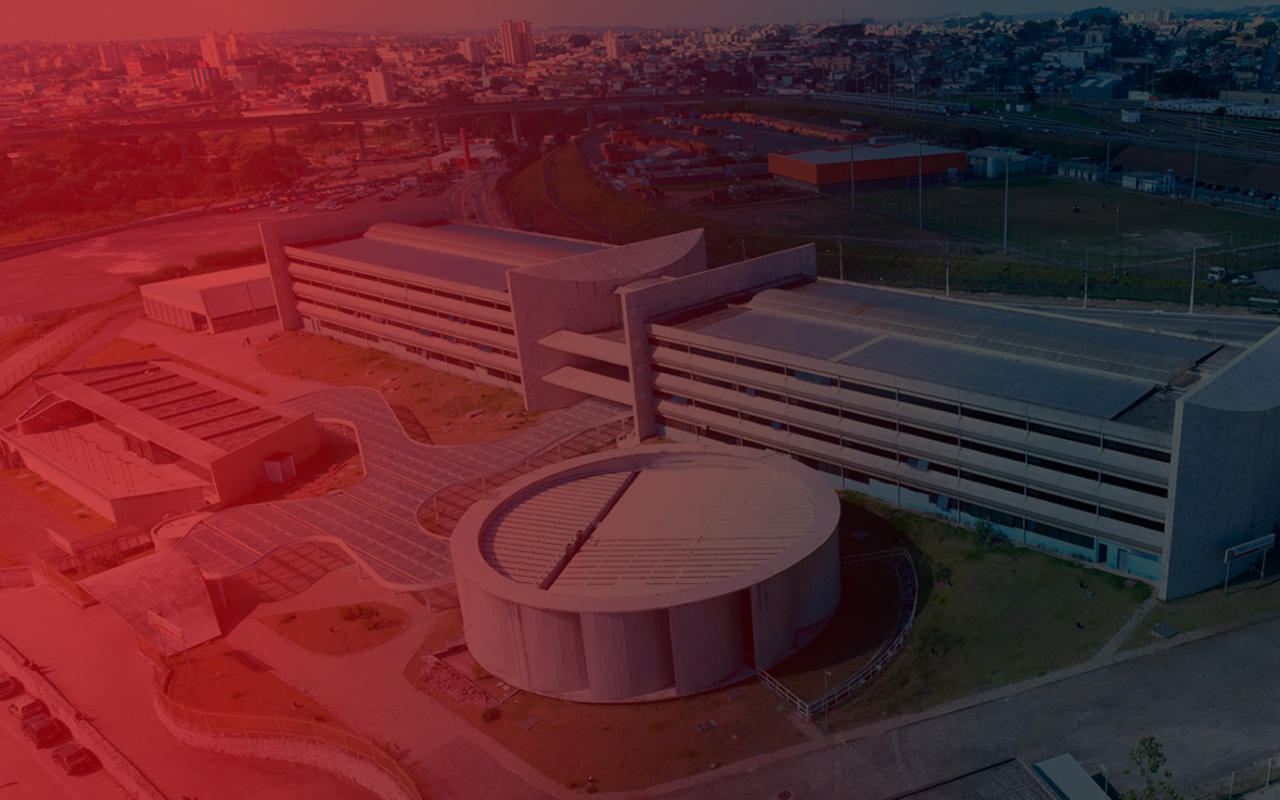
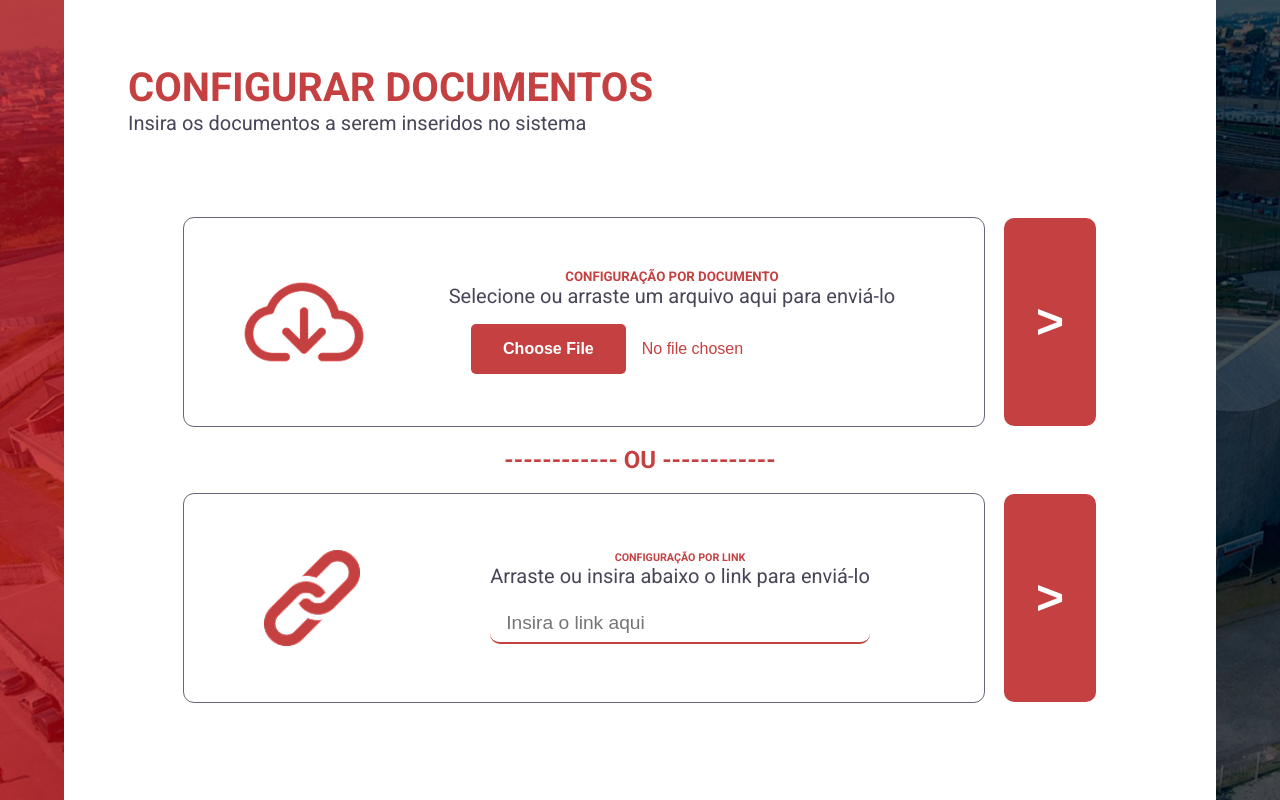
Before and after one commit to FATEC-Team-CPI/FATEC-AI-BOT-FrontEnd-Vue, a Vue app: page /docs in a window 1280 px wide. Before the commit this address had no page. Built offline with nearby package versions, Linux system fonts and the light colour scheme.

Commit message:
pagina config de documentos

```diff
--- a/src/Views/AdminView.vue
+++ b/src/Views/AdminView.vue
@@ -5,23 +5,18 @@
     <h1 class="app-title adm">MENU ADMINISTRATIVO</h1>
 
     <div class="app-form">
-      <router-link to="admin" class="adm-btn" tag="button">
+      <router-link to="docs" class="adm-btn" tag="button">
+        <section class="adm-content">
         <img class="icon-cog" src="../assets/Vector.png" alt="">
-        Config
+        <p>Adicionar Documentos</p>
+      </section>
       </router-link>
 
-      <router-link to="admin" class="adm-btn" tag="button">
-        <img class="icon-cog" src="../assets/Vector.png" alt="">
-        Config
-      </router-link>
-      <router-link to="admin" class="adm-btn" tag="button">
-        <img class="icon-cog" src="../assets/Vector.png" alt="">
-        Config
-      </router-link>
-
-      <router-link to="admin" class="adm-btn" tag="button">
-        <img class="icon-cog" src="../assets/Vector.png" alt="">
-        Config
+      <router-link to="register" class="adm-btn" tag="button">
+        <section class="adm-content">
+          <img class="icon-cog" src="../assets/Vector.png" alt="">
+          <p>Cadastrar um Novo Usuário</p>
+        </section>
       </router-link>
     </div>
   </div>
--- /dev/null
+++ b/src/Views/DocSelect.vue
@@ -0,0 +1,55 @@
+<script setup lang="ts"></script>
+
+<template>
+  <div class="app-container app-container-bar">
+    <section>
+      <h1 class="app-title">CONFIGURAR DOCUMENTOS</h1>
+      <h2 class="app-subtitle sub">Insira os documentos a serem inseridos no sistema</h2>
+    </section>
+
+
+    <section class="options">
+
+      <section class="options-area">
+
+        <section class=" options-card">
+
+          <img id="cloud" class="img-icon" src="../assets/cloud-download.png" alt="">
+
+          <section class="options-content">
+              <div>
+              <h1 class="">CONFIGURAÇÃO POR DOCUMENTO</h1>
+              <h2 class="" >Selecione ou arraste um arquivo aqui para enviá-lo</h2>
+              </div>
+              <input type="file" name="" id="" class="options-input">
+          </section>
+
+        </section>
+        <button class="options-btn">></button>
+      </section>
+
+      <h1 class="">------------ OU ------------</h1>
+
+ <section class="options">
+
+ <section class="options-area">
+
+   <section class="options-card">
+
+     <img id="link" src="../assets/link 1.png" alt="">
+
+     <section class="options-content">
+       <h1 class="">CONFIGURAÇÃO POR LINK</h1>
+       <h2 class="" >Arraste ou insira abaixo o link para enviá-lo</h2>
+       <input type="text" class="options-link" placeholder="Insira o link aqui">
+      </section>
+
+    </section>
+    <button class="options-btn">></button>
+  </section>
+</section>
+</section>
+</div>
+</template>
+
+<style scoped src="../assets/docs.css"></style>
--- a/src/assets/admin.css
+++ b/src/assets/admin.css
@@ -1,6 +1,6 @@
 .adm-btn {
   padding:  1.2rem .5rem;
-  background-color: var(--color-white);
+  background-color: var(--color-primary);
   color: var(--color-primary-light);
   border: none;
   border-radius: var(--radius-md);
@@ -14,7 +14,21 @@
   box-shadow: var(--shadow-lg);
   transition: var(--transition-normal);
   margin-bottom: 10%;
-  width: 70%;
+  width: 30%;
+}
+
+.app-form{
+  gap: var(--spacing-xs);
+  display: flex;
+}
+
+.adm-btn p{
+  margin-top: 1rem;
+}
+
+.adm-content{
+  margin: auto;
+  filter: brightness(100);
 }
 
 .adm {
@@ -22,7 +36,12 @@
 }
 
 .adm-btn:hover {
-  background-color: #c7c7c7;
+  background-color: var(--color-primary-light);
   box-shadow: var(--shadow-md);
   transform: translateY(-2px);
 }
+
+
+.icon-cog{
+  margin: auto;
+}
--- /dev/null
+++ b/src/assets/docs.css
@@ -0,0 +1,108 @@
+.options {
+  color: var(--color-primary-light);
+  text-align: center;
+  margin: auto;
+  border-radius: 10px;
+  display: flex;
+  flex-direction: column;
+  gap: 20px;
+}
+
+
+.options-area {
+  display: flex;
+  gap: 20px;
+}
+
+.options-area:hover{
+  transform: translateY(-1rem);
+}
+
+.options-btn {
+  background-color: var(--color-primary-light);
+  border: none;
+  color: var(--color-white);
+  padding: 0 2rem;
+  border-radius: 10px;
+  font-size: 3rem;
+  font-weight: 900;
+}
+
+.options-btn:hover{
+  /* background-color: var(--color-primary-dark); */
+  transform: translateX(.5rem);
+}
+
+.options-card {
+  width: 50rem;
+  padding: 2rem;
+  min-height: 13rem;
+  outline: 1px solid var(--color-neutral-light);
+  display: flex;
+  border-radius: 10px;
+}
+
+.options-content{
+  display: flex;
+  flex-direction: column;
+  margin: auto;
+}
+
+.options-content h2{
+  color: var(--color-neutral);
+  font-weight: 400;
+  font-size: 1.25rem;
+}
+
+.options-link{
+  border: none;
+  border-bottom: 2px solid var(--color-primary-light);
+  padding: .5rem 1rem;
+  font-size: larger;
+  color: var(--color-neutral-dark);
+  border-radius: 10px;
+  margin-top: 1rem;
+}
+
+
+.options-link:focus{
+  outline: 1px solid var(--color-neutral-light);
+  border-radius: 10px;
+  border: none;
+}
+
+.options-input{
+  outline: none;
+  border-bottom: none;
+  margin: auto;
+  margin-top: 1rem;
+  width: 90%;
+  font-size: 1rem;
+}
+
+.options-input::file-selector-button{
+  padding: 1rem 2rem;
+  margin-right: 1rem;
+  background-color: var(--color-primary-light);
+  border: none;
+  border-radius: 5px;
+  font-weight: 700;
+  color: var(--color-white);
+  transition: var(--transition-fast);
+}
+/*
+.options-input::file-selector-button:hover{
+  background-color: var(--color-primary-dark);
+} */
+
+#cloud{
+  width: 9rem;
+  height: 9rem;
+  margin: auto 1rem;
+}
+
+#link{
+  height: 6rem;
+  width: 6rem;
+  margin: auto 3rem;
+}
--- a/src/router/index.ts
+++ b/src/router/index.ts
@@ -33,6 +33,12 @@ const router = createRouter({
       component: () => import('../Views/ResetPassword.vue'),
       meta: { transition: 'transition-normal' },
     },
+    {
+      path: '/docs',
+      name: 'docs',
+      component: () => import('../Views/DocSelect.vue'),
+      meta: { transition: 'transition-normal' },
+    },
   ],
 })
 
```
Also changed, not shown: src/assets/cloud-download.png (added), src/assets/link 1.png (added), src/assets/main.css (line endings or trailing spaces), src/assets/menu.css (line endings or trailing spaces).
